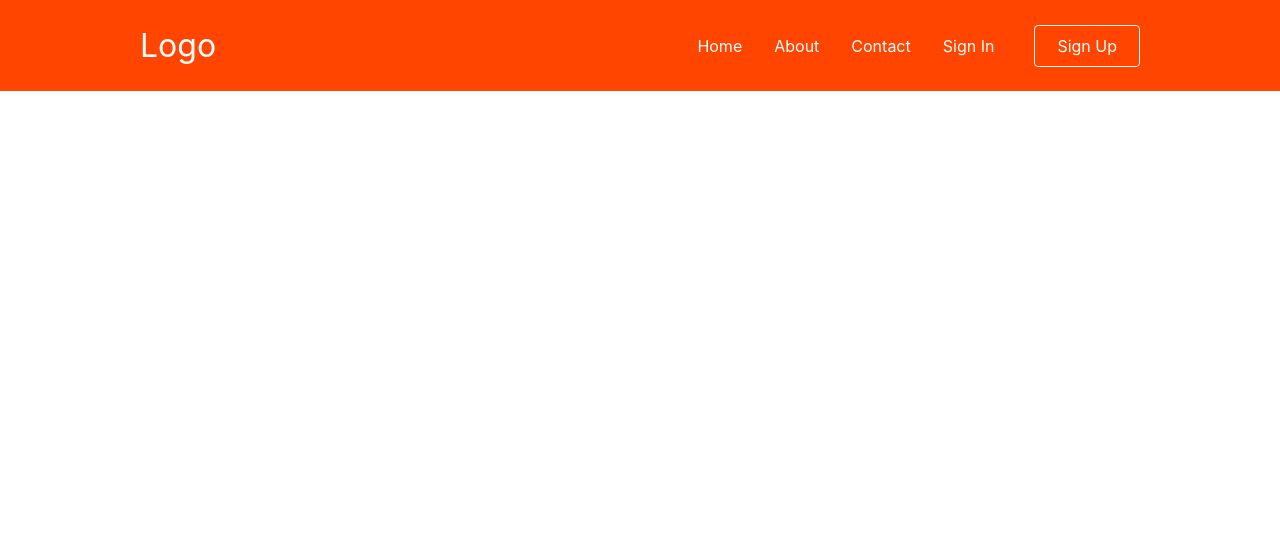
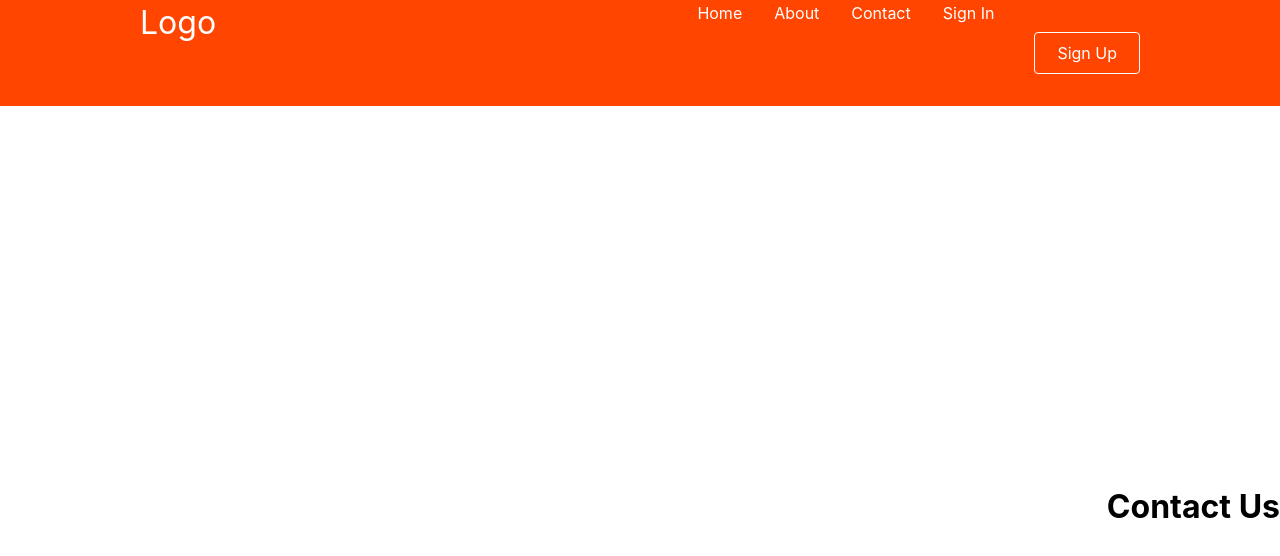
Before and after one commit to RAIK284/frontend-code-javadoc-juveniles, a React (Create React App) app: page /contact in a window 1280 px wide. Shown: the top 556 px of the page. Built offline with nearby package versions, Linux system fonts and the light colour scheme.

Commit message:
Connections!

```diff
--- a/src/App.js
+++ b/src/App.js
@@ -13,11 +13,11 @@ function App() {
     <Router>
       <Navbar />
       <Routes>
-        <Route path="/" exact component={Home} />
-        <Route path="/about" component={About} />
-        <Route path="/contact" component={Contact} />
-        <Route path="/signin" component={SignIn} />
-        <Route path="/sign-up" component={SignUp} />
+        <Route path="/" exact element={<Home />} />
+        <Route path="/about" element={<About />} />
+        <Route path="/contact" element={<Contact />} />
+        <Route path="/signin" element={<SignIn />} />
+        <Route path="/sign-up" component={<SignUp />} />
       </Routes>
     </Router>
   );
--- a/src/components/Navbar/NavbarElements.js
+++ b/src/components/Navbar/NavbarElements.js
@@ -4,10 +4,10 @@ import styled from "styled-components";
 
 export const Nav = styled.nav`
     background: orangered;
-    height: 85px;
+    height: 100px;
     display: flex;
     justify-content: space-between;
-    align-items: center;
+    align-items: justified;
     padding: 0.2rem calc((100vw - 1000px) / 2);
     z-index: 12;
 `;
@@ -22,7 +22,7 @@ export const NavLogo = styled(Link)`
 export const NavLink = styled(Link)`
 color: #fff;
 display: flex;
-align-items: center;
+align-items: left;
 text-decoration: none;
 padding: 0 1rem;
 height: 100%;
@@ -49,7 +49,7 @@ export const Bars = styled(FaBars)`
 export const NavMenu = styled.div`
   display: flex;
   align-items: center;
-  margin-right: -24px;
+  margin-right: 0px;
 
   @media screen and (max-width: 768px) {
     display: none;
@@ -59,7 +59,7 @@ export const NavMenu = styled.div`
 export const NavBtn = styled.nav`
   display: flex;
   align-items: center;
-  margin-right: 24px;
+  margin-right: 0px;
 
   @media screen and (max-width: 768px) {
     display: none;
--- a/src/index.js
+++ b/src/index.js
@@ -5,14 +5,13 @@ import App from './App';
 import reportWebVitals from './reportWebVitals';
 
 ReactDOM.render(
-  <React.StrictMode>
-    <App />
-  </React.StrictMode>,
+  < App/>,
   document.getElementById('root')
 );
 
 // If you want to start measuring performance in your app, pass a function
 // to log results (for example: reportWebVitals(console.log))
 // or send to an analytics endpoint. Learn more: https://bit.ly/CRA-vitals
+// hello fellows
 reportWebVitals();
 //This is Lizzy
--- a/src/pages/about.js
+++ b/src/pages/about.js
@@ -1,3 +1,4 @@
+import { render } from "@testing-library/react";
 import React from "react";
 
 const About = () => {
@@ -15,4 +16,5 @@ const About = () => {
         );
     };
 
+
 export default About;
--- a/src/pages/contact.js
+++ b/src/pages/contact.js
@@ -5,7 +5,7 @@ function Contact() {
         <div
             style={{
                 display: 'flex',
-                justifyContent: 'center',
+                justifyContent: 'right',
                 alignItems: 'center',
                 height: '100vh'
             }}
```
Also changed, not shown: src/SideNav.js (added, +12 -0 lines), src/State.js (added, +8 -0 lines). Lines whose indentation alone changed are shown as unchanged.
